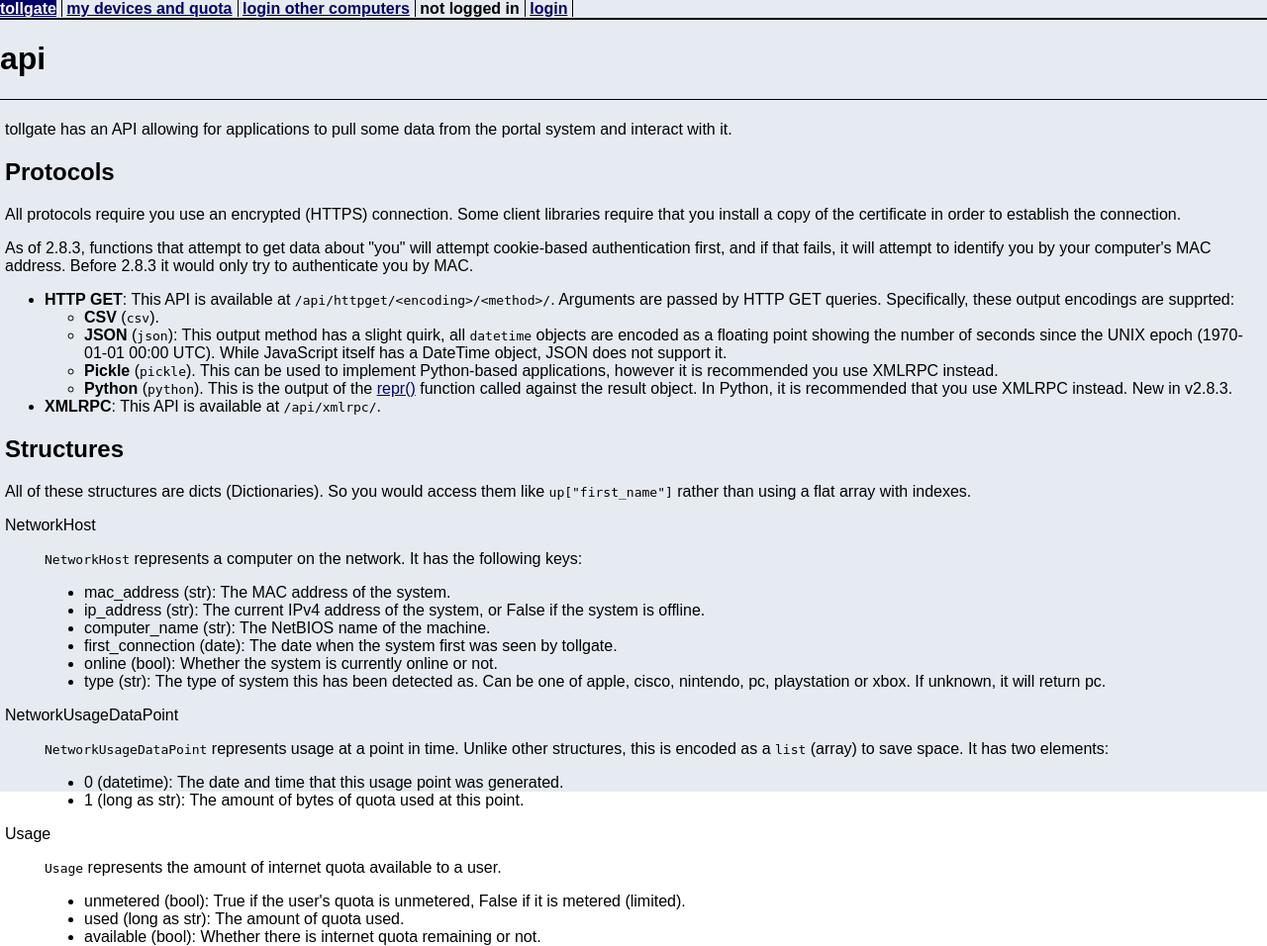
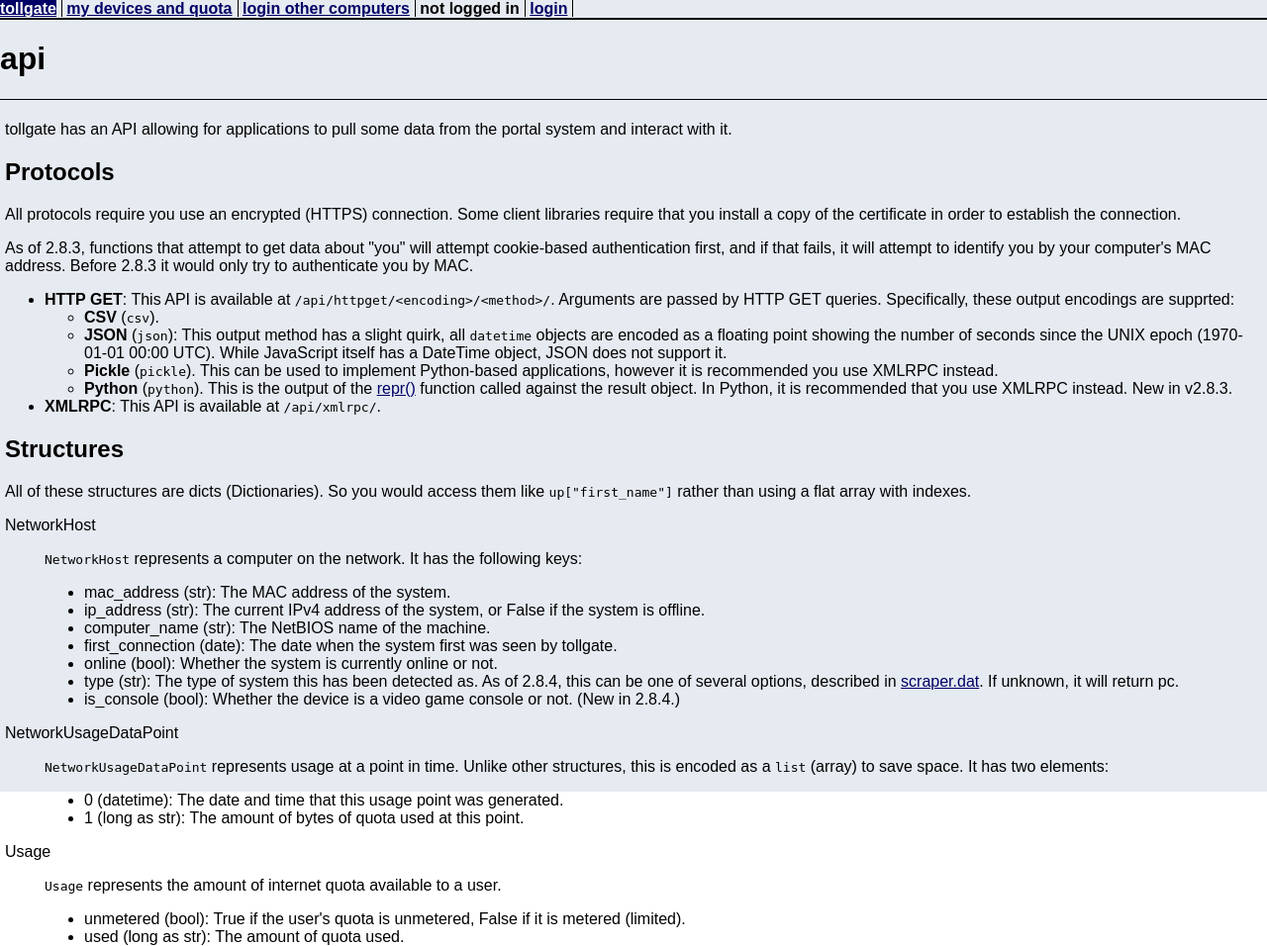
Before and after one commit to micolous/tollgate, a Django app: template templates/frontend/help/api.html in a window 1280 px wide. Shown: the top 956 px of the page at 99% size. Run offline with Django 3.2, Linux system fonts and the light colour scheme; the template is opened without the code that fills it, so the values that code supplies are empty.

Commit message:
Updated date in changelog, updated API documentation to correctly describe NetworkHost.type, added NetworkHost.is_console to replace some lost functionality in NetworkHost.type.

```diff
--- a/api/models.py
+++ b/api/models.py
@@ -105,7 +105,9 @@ def marshal_NetworkHost(nh):
 		computer_name = nh.computer_name,
 		first_connection = nh.first_connection,
 		online = nh.online == 1,
-		type = nh.get_console_type()
+		type = nh.get_console_type(),
+		is_console = nh.is_console()
+
 	)
 
 def marshal_UserProfile(p, hide_name=True):
--- a/templates/frontend/help/api.html
+++ b/templates/frontend/help/api.html
@@ -1,7 +1,7 @@
 {% extends "frontend/base.html" %}
 {% comment %}
 tollgate api docs page
-Copyright 2008-2010 Michael Farrell <http://micolous.id.au/>
+Copyright 2008-2011 Michael Farrell <http://micolous.id.au/>
 
 This program is free software: you can redistribute it and/or modify
 it under the terms of the GNU Affero General Public License as published by
@@ -21,8 +21,6 @@ along with this program.  If not, see <http://www.gnu.org/licenses/>.
 {% block title %}api{% endblock %}
 
 {% block content %}
-<!-- $Id: api.html 112 2010-11-10 12:42:16Z michael $
- -->
 
 <p>tollgate has an API allowing for applications to pull some data from the portal system and interact with it.</p>
 
@@ -53,7 +51,8 @@ along with this program.  If not, see <http://www.gnu.org/licenses/>.
 			<li>computer_name (str): The NetBIOS name of the machine.</li>
 			<li>first_connection (date): The date when the system first was seen by tollgate.</li>
 			<li>online (bool): Whether the system is currently online or not.</li>
-			<li>type (str): The type of system this has been detected as.  Can be one of apple, cisco, nintendo, pc, playstation or xbox.  If unknown, it will return pc.</li>
+			<li>type (str): The type of system this has been detected as.  As of 2.8.4, this can be one of several options, described in <a href="https://github.com/micolous/tollgate/blob/master/scraper.dat">scraper.dat</a>.  If unknown, it will return pc.</li>
+			<li>is_console (bool): Whether the device is a video game console or not.  (New in 2.8.4.)</li>
 		</ul>
 	</dd>
 
--- a/templates/frontend/help/new.html
+++ b/templates/frontend/help/new.html
@@ -25,7 +25,7 @@ along with this program.  If not, see <http://www.gnu.org/licenses/>.
 
 <p><strong>Versions:</strong> <a href="#2.8.4">2.8.4</a> <a href="#2.8.3">2.8.3</a> <a href="#2.8.2">2.8.2</a> <a href="#2.8.1">2.8.1</a> <a href="#2.8.0">2.8.0</a> <a href="#2.6.6">2.6.6</a> <a href="#2.6.5">2.6.5</a> <a href="#2.6.4">2.6.4</a> <a href="#2.6.3">2.6.3</a> <a href="#2.6.2">2.6.2</a> <a href="#2.6.1">2.6.1</a> <a href="#2.6.0">2.6.0</a> <a href="#2.5">2.5</a> <a href="#2.4">2.4</a> <a href="#2.3">2.3</a> <a href="#ancient">older</a> </p>
 
-<h2 id="2.8.4">Changes in 2.8.4 (November 2010 - May 2011)</h2>
+<h2 id="2.8.4">Changes in 2.8.4 (November 2010 - December 2011)</h2>
 <p>Preparations for an open-source release.  This is what's done:</p>
 <ul>
 	<li>StreetGeek and SAGA-specific bits have been removed.</li>
```
